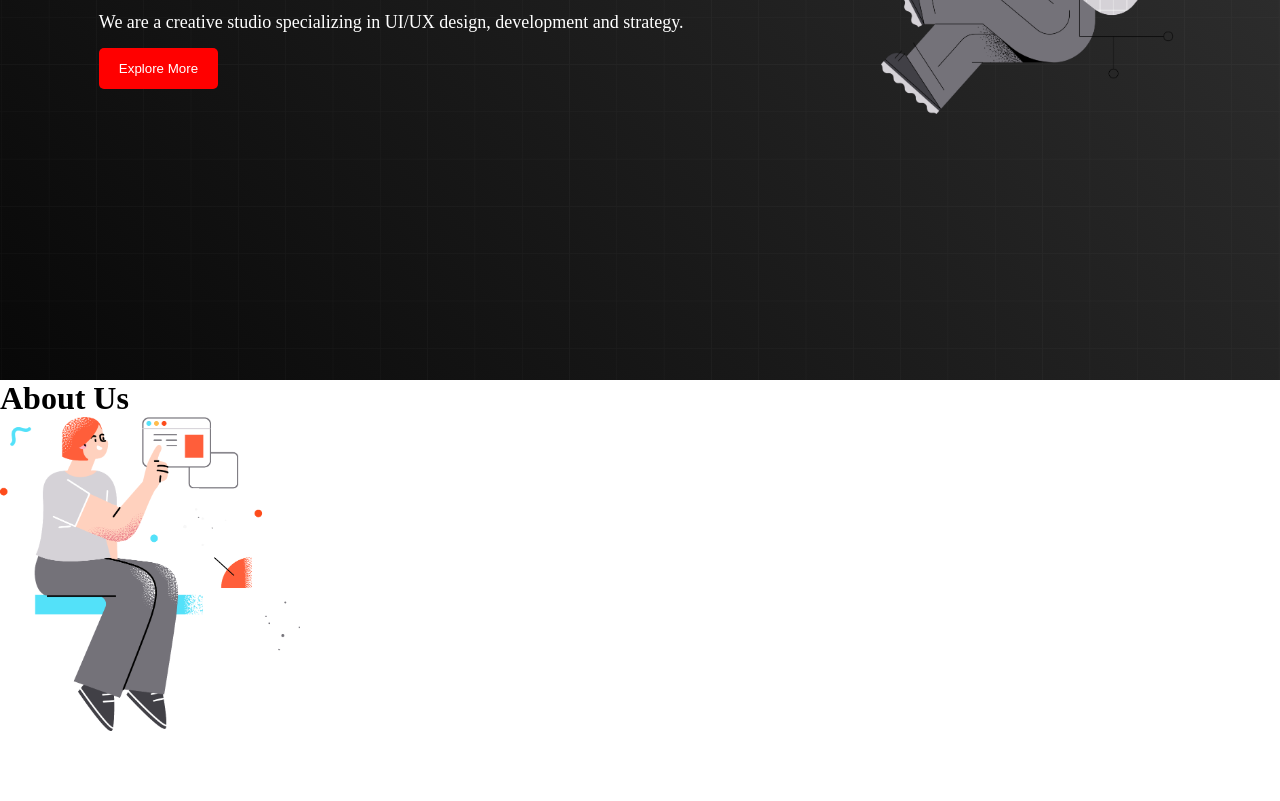
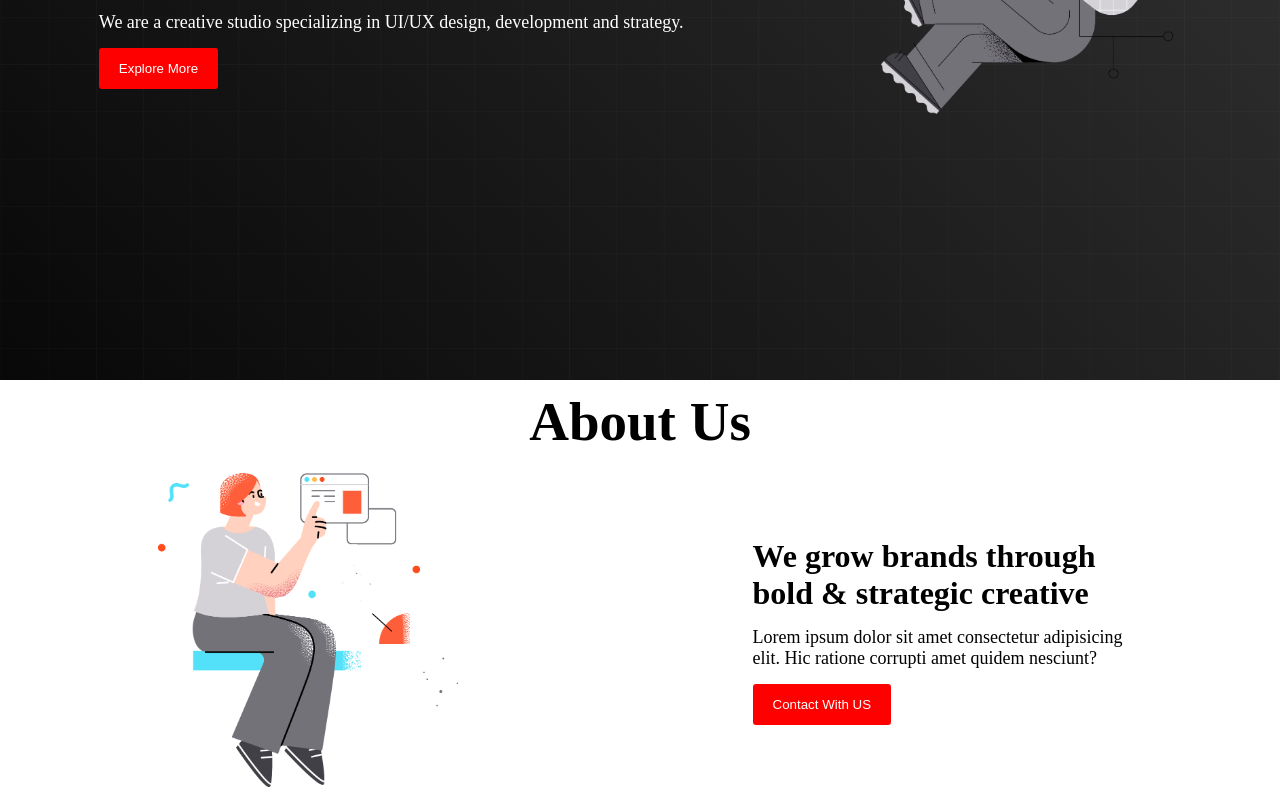
Before and after one commit to Khushimoy/Conceptual-section-01, a plain HTML site: page index.html in a window 1280 px wide. Shown: the part 495-1296 px from the top of the page. Before the commit the page ends 1230 px from the top, so only its background shows below. Drawn offline with Linux system fonts and the light colour scheme.

Commit message:
about section complete

```diff
--- a/index.html
+++ b/index.html
@@ -50,12 +50,22 @@
     <main>
       <!-- about section start here -->
 
-      <h1>About Us</h1>
+      <h1 class="title about-title">About Us</h1>
       <div class="about-container">
         <div class="about-img">
-            <img class="banner-img" src="./images/section.png" alt="">
+          <img class="banner-img" src="./images/section.png" alt="" />
         </div>
-        <div class="about-info"></div>
+        <div class="about-info">
+          <h1>
+            We grow brands through <br />
+            bold & strategic creative
+          </h1>
+          <p class="description">
+            Lorem ipsum dolor sit amet consectetur adipisicing <br />
+            elit. Hic ratione corrupti amet quidem nesciunt?
+          </p>
+          <button class="btn">Contact With US</button>
+        </div>
       </div>
 
       <!-- about section end here -->
--- a/style.css
+++ b/style.css
@@ -59,7 +59,7 @@
     padding: 13px 20px;
     background-color: red;
     border: none;
-    border-radius: 5px;
+    border-radius: 3px;
     color: white;
 }
 .banner-img{
@@ -70,6 +70,15 @@
 
 /* about section start here  */
 
-
+.about-title{
+    text-align: center;
+    padding: 10px;
+}
+.about-container{
+    display: flex;
+    justify-content: space-around;
+    align-items: center;
+    padding: 10px;
+}
 
 /* about section end here  */
```
